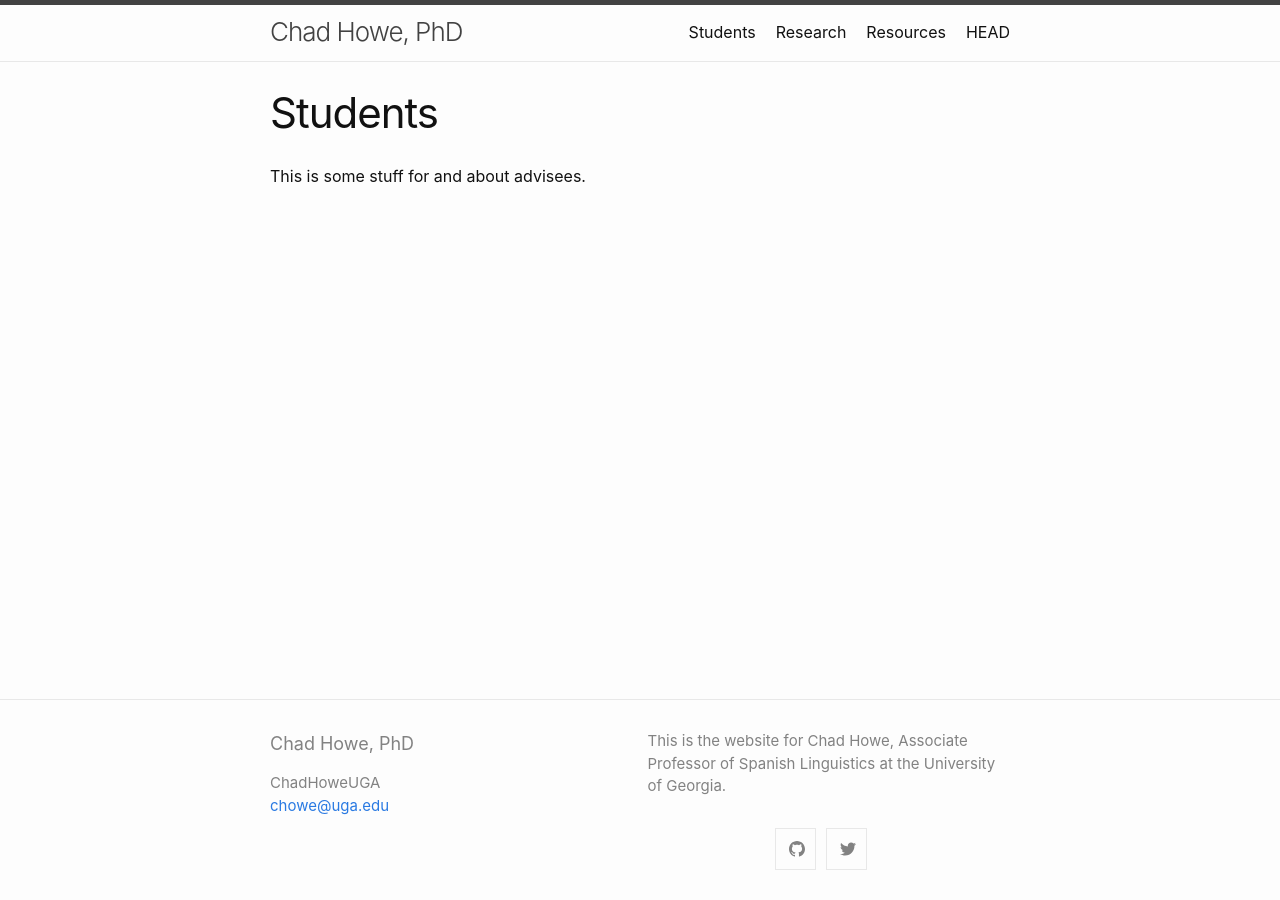
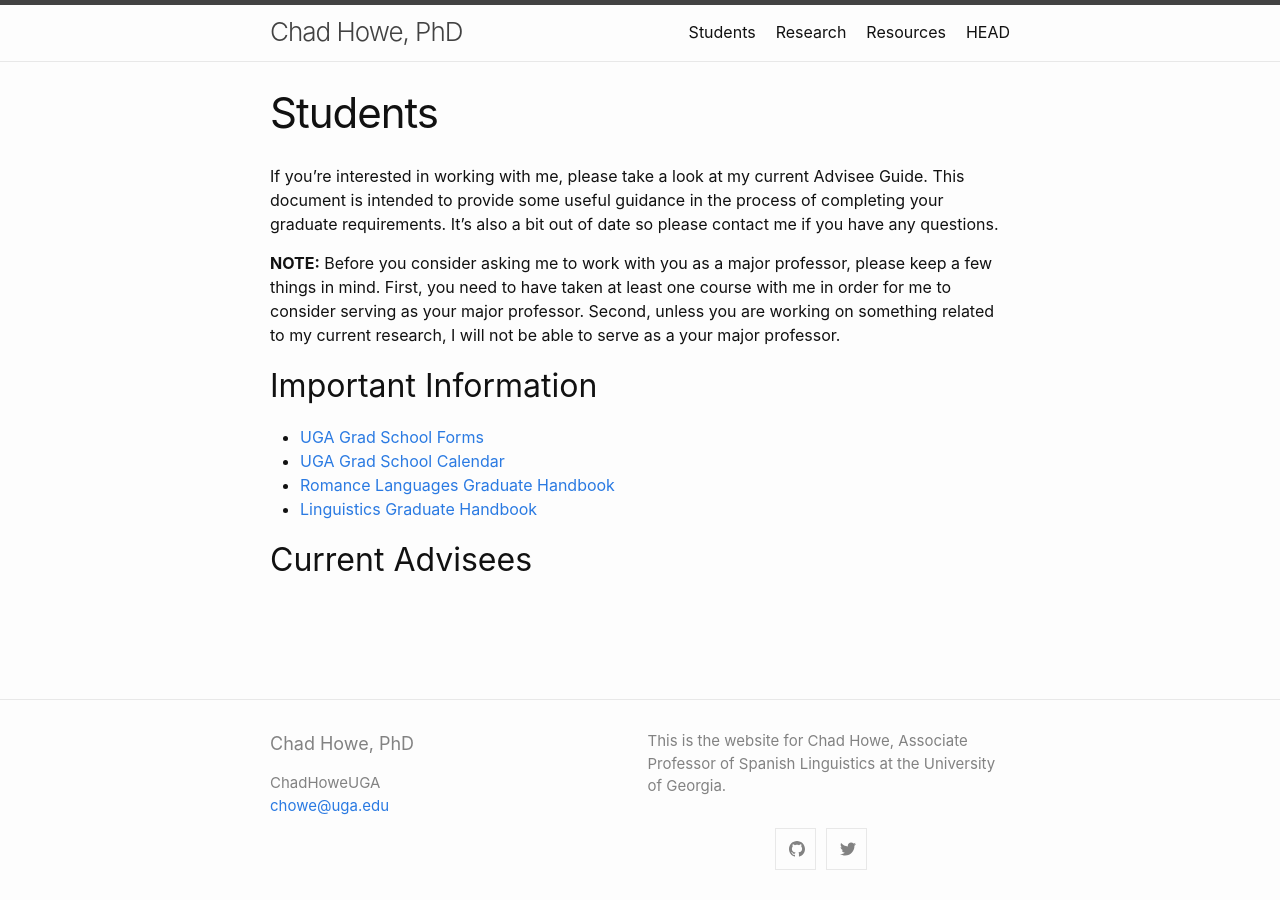
Before and after one commit to ChadHoweUGA/chowe, a Jekyll site: the page built from advisees.md, in a window 1280 px wide. Built offline with Jekyll 4.4.1, drawn with Linux system fonts in a browser that asks for light colours.

Commit message:
Update advisees.md

```diff
--- a/advisees.md
+++ b/advisees.md
@@ -3,5 +3,14 @@ layout: page
 title: Students
 permalink: /students/
 ---
+If you’re interested in working with me, please take a look at my current Advisee Guide. This document is intended to provide some useful guidance in the process of completing your graduate requirements. It’s also a bit out of date so please contact me if you have any questions.
 
-This is some stuff for and about advisees.
+**NOTE:** Before you consider asking me to work with you as a major professor, please keep a few things in mind. First, you need to have taken at least one course with me in order for me to consider serving as your major professor. Second, unless you are working on something related to my current research, I will not be able to serve as a your major professor.
+
+## Important Information
+- [UGA Grad School Forms](http://grad.uga.edu/index.php/current-students/forms/)
+- [UGA Grad School Calendar](http://grad.uga.edu/index.php/current-students/important-dates-deadlines/)
+- [Romance Languages Graduate Handbook](http://rom.uga.edu/graduate-handbook)
+- [Linguistics Graduate Handbook](https://ling.franklin.uga.edu/sites/default/files/inline-files/Graduate%20Handbook%20Revised%20July%202019.pdf)
+
+## Current Advisees
```
